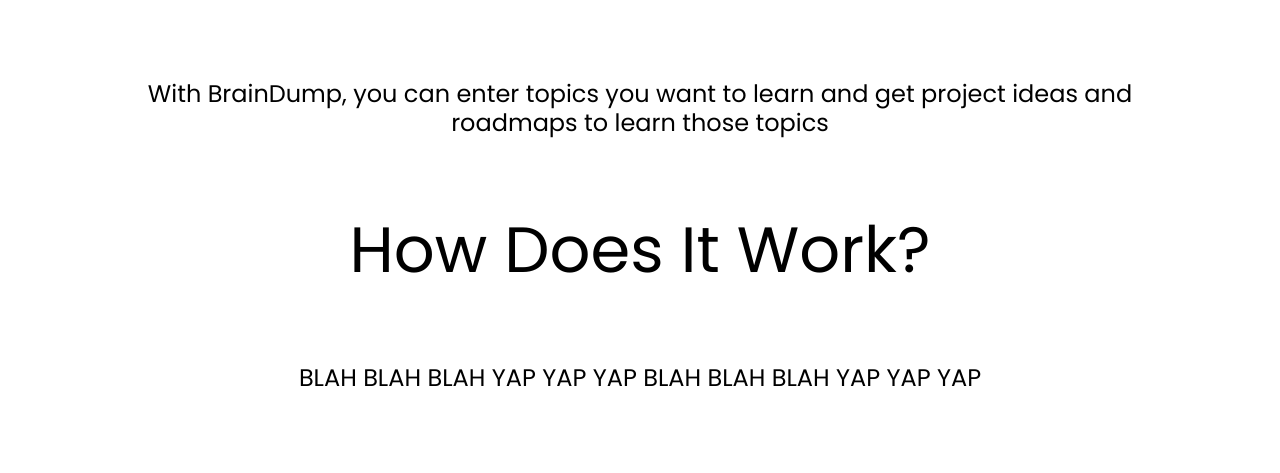
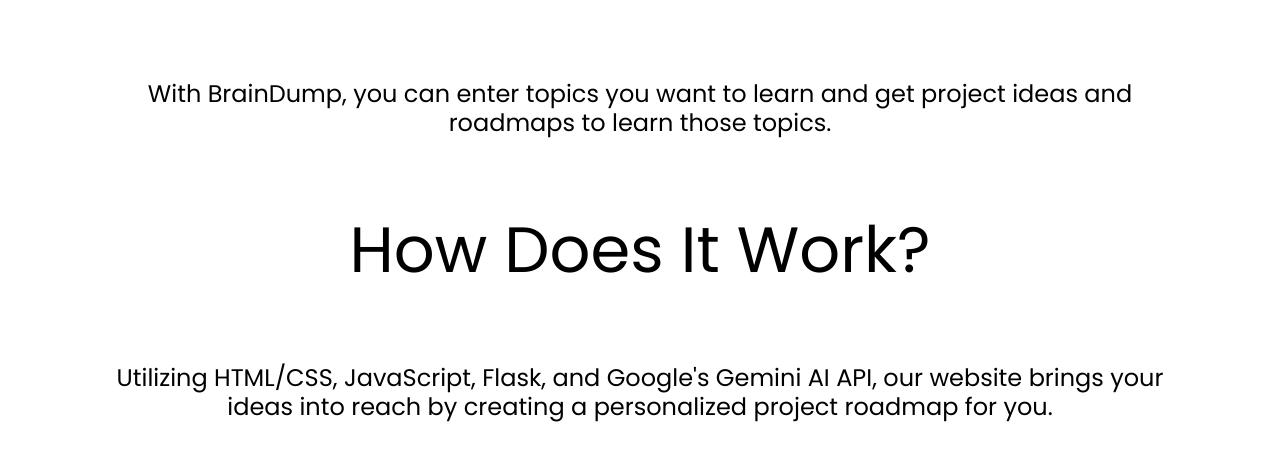
Before and after one commit to TheSpiralWizard/braindump, a Flask app: page /signup in a window 1280 px wide; the page is wider, and only the part inside the window is pictured. Shown: the part 783-1256 px from the top of that part. Run offline with Flask 3, Linux system fonts and the light colour scheme; some web fonts are replaced.

Commit message:
Changed description for the app

```diff
--- a/templates/signup.html
+++ b/templates/signup.html
@@ -36,9 +36,9 @@
   </div>
   <div class="explain">
     <p class="center">With BrainDump, you can enter topics you want to learn and get project ideas and roadmaps to
-      learn those topics</p>
+      learn those topics.</p>
     <h3 class="purple-text">How Does It Work?</h3>
-    <p class="center">BLAH BLAH BLAH YAP YAP YAP BLAH BLAH BLAH YAP YAP YAP</p>
+    <p class="center">Utilizing HTML/CSS, JavaScript, Flask, and Google's Gemini AI API, our website brings your ideas into reach by creating a personalized project roadmap for you.</p>
   </div>
   <div class="signup-full">
     <div class="signup">
```
